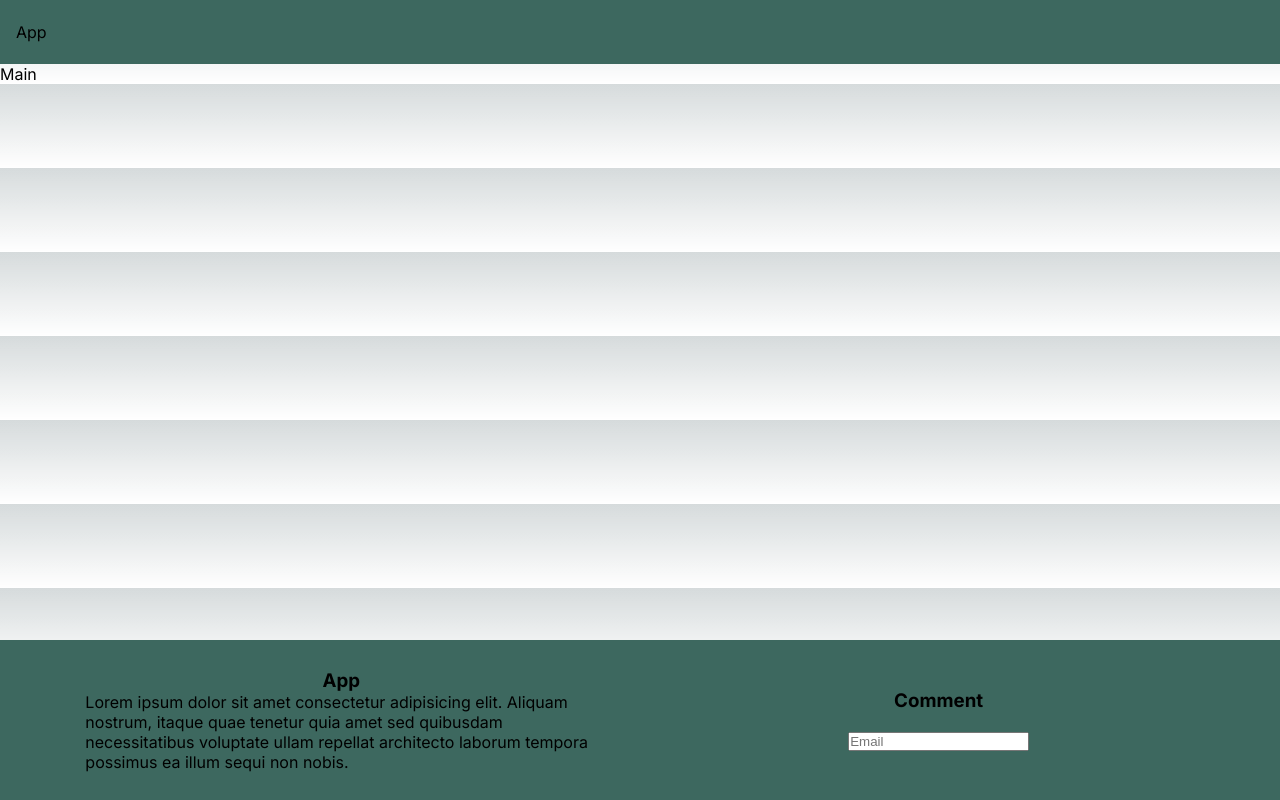
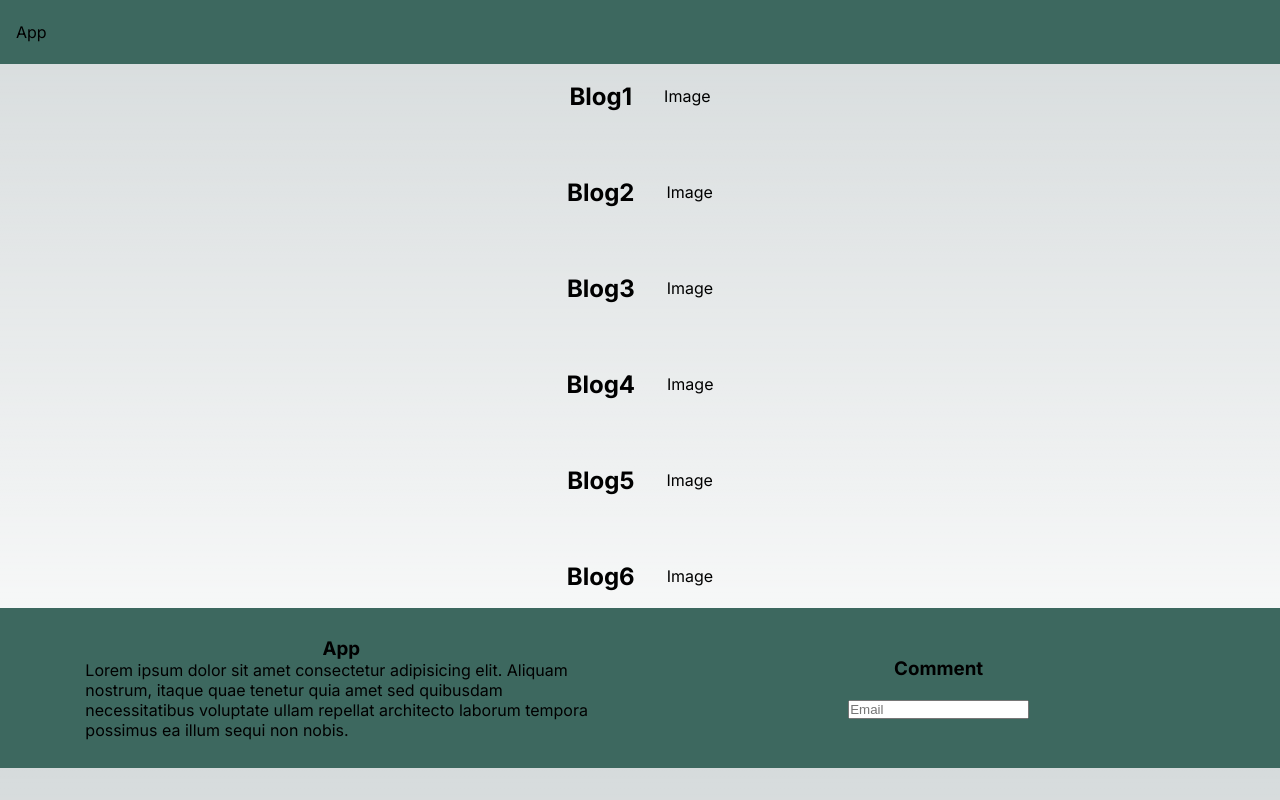
Before and after one commit to tendryAxel/hello-world-WEB3-std22075, a Next.js app: page /test in a window 1280 px wide. Built offline with nearby package versions, Linux system fonts and the light colour scheme.

Commit message:
feat: dicplay list blog

```diff
--- a/app/globals.css
+++ b/app/globals.css
@@ -135,7 +135,7 @@ footer {
   padding: 1em 0;
   min-height: 10em;
   bottom: 0px;
-  position: absolute;
+  position: sticky;
   display: flex;
   flex-direction: row;
   justify-content: space-evenly;
@@ -150,3 +150,19 @@ footer > div {
   align-items: center;
   justify-content: center;
 }
+
+.container {
+  display: flex;
+  flex-direction: column;
+  gap: 2em;
+  align-items: center;
+}
+
+.container > .todo {
+  display: flex;
+  flex-direction: row;
+  justify-content: center;
+  align-items: center;
+  gap: 2em;
+  height: 4em;
+}
--- a/app/test/page.tsx
+++ b/app/test/page.tsx
@@ -1,5 +1,14 @@
+"use client"
+
+import { BlogModel } from "@/utils/data"
+import { useState } from "react"
+import { getAllBlog } from "@/utils/fetch"
+import Blog from "@/components/Blog"
+
 export default () => {
+    const [blogs, SetBlogs] = useState<BlogModel[]>(getAllBlog())
+
     return <div className="container">
-        Main
+        {blogs.map(blog => <Blog blog={blog} />)}
     </div>
 }
--- /dev/null
+++ b/components/Blog.tsx
@@ -0,0 +1,10 @@
+import { BlogModel } from "@/utils/data";
+
+export default ({ blog } : { blog: BlogModel }) => {
+    const blogURL = `/blog/${blog.id}`;
+
+    return <div className="todo">
+        <h2><a href={blogURL}>{blog.name}</a></h2>
+        <a href={`${blogURL}/image`} title={`View blog ${blog.name}`}>Image</a>
+    </div>
+};
--- a/utils/data.ts
+++ b/utils/data.ts
@@ -1,4 +1,4 @@
-class Todo {
+export class BlogModel {
     id: Number;
     name: string;
     image: string;
@@ -9,11 +9,11 @@ class Todo {
     }
 }
 
-export const allTodo = [
-    new Todo(1, "todo1", ""),
-    new Todo(2, "todo2", ""),
-    new Todo(3, "todo3", ""),
-    new Todo(4, "todo4", ""),
-    new Todo(5, "todo5", ""),
-    new Todo(6, "todo6", ""),
+export const allBlog = [
+    new BlogModel(1, "Blog1", ""),
+    new BlogModel(2, "Blog2", ""),
+    new BlogModel(3, "Blog3", ""),
+    new BlogModel(4, "Blog4", ""),
+    new BlogModel(5, "Blog5", ""),
+    new BlogModel(6, "Blog6", ""),
 ];
--- a/utils/fetch.ts
+++ b/utils/fetch.ts
@@ -1,5 +1,5 @@
-import { allTodo } from "./data";
+import { allBlog } from "./data";
 
-const getAllTodo = () => {
-    return allTodo.slice();
+export const getAllBlog = () => {
+    return allBlog.slice();
 };
```
